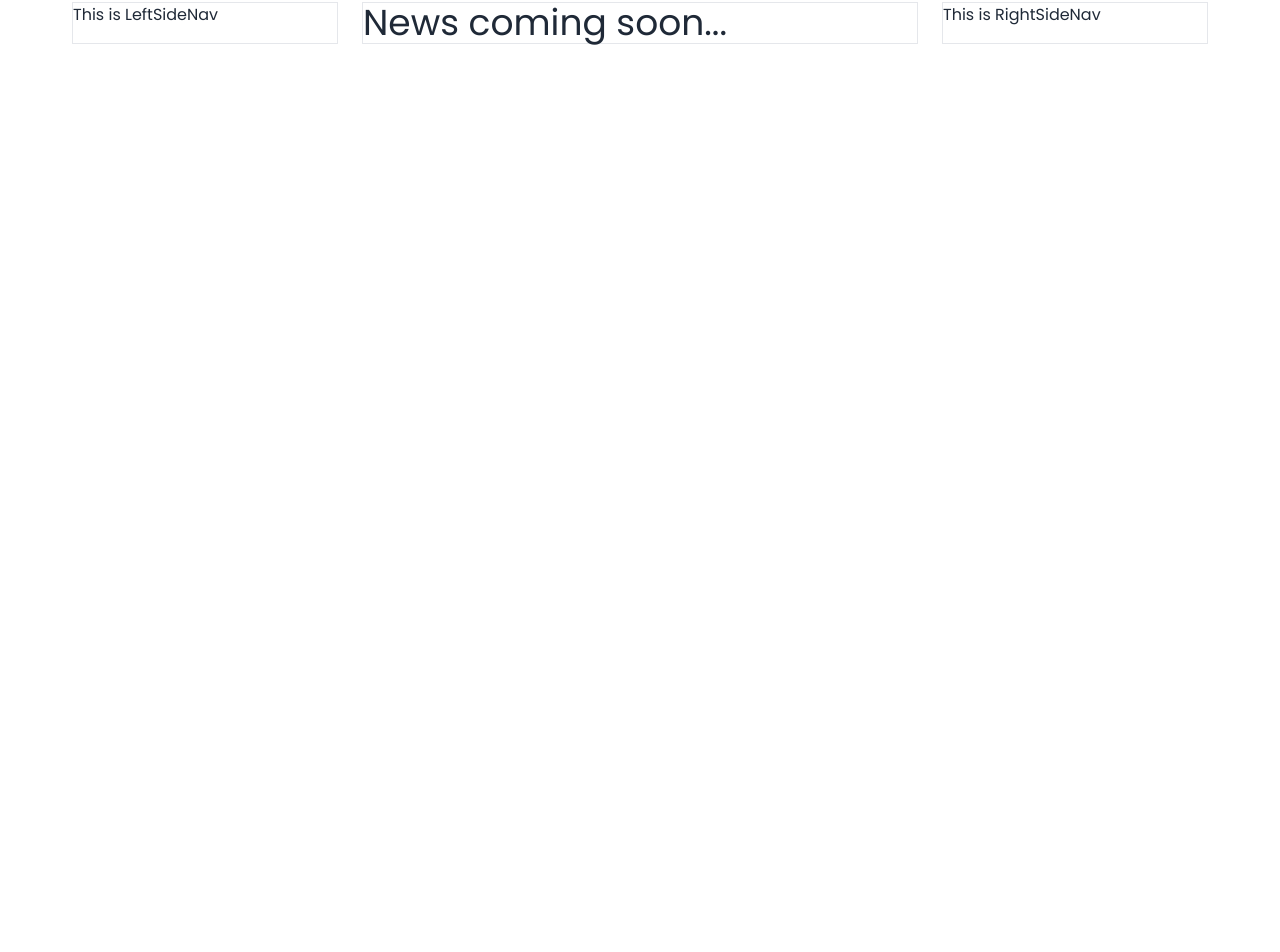
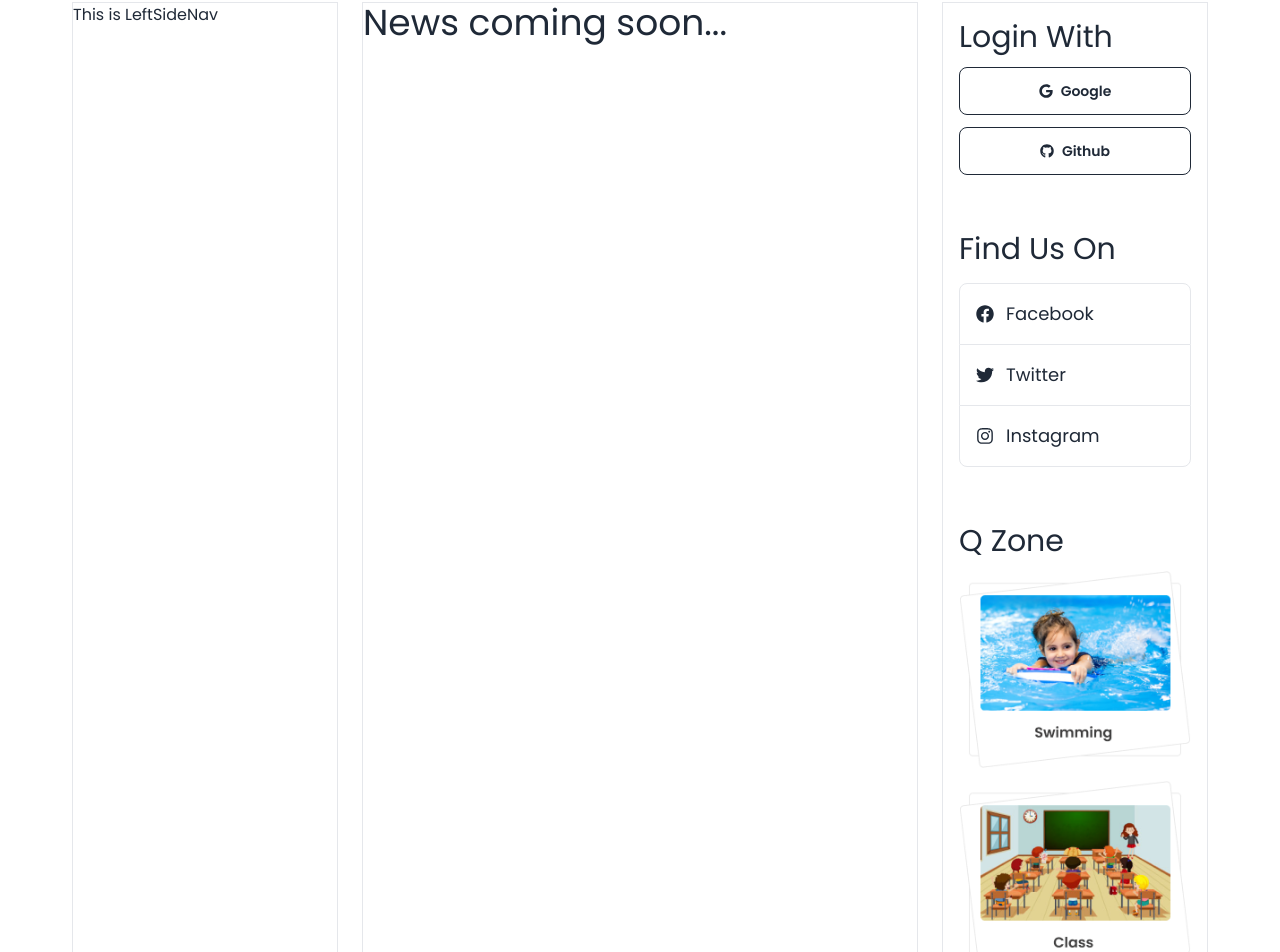
Before and after one commit to arfanur04/52-react-dragon-news-auth, a React (Vite) app: page / in a window 1280 px wide. Shown: the part 220-1172 px from the top of the page. Before the commit the page ends 800 px from the top, so only its background shows below. Built offline with nearby package versions, Linux system fonts and the light colour scheme.

Commit message:
52-8 Right Navigation

```diff
--- a/package.json
+++ b/package.json
@@ -17,6 +17,7 @@
     "react": "^18.2.0",
     "react-dom": "^18.2.0",
     "react-fast-marquee": "^1.6.4",
+    "react-icons": "^5.0.1",
     "react-router-dom": "^6.22.3",
     "sort-by": "^1.2.0"
   },
--- a/src/pages/Shared/RightSideNav/RightSideNav.jsx
+++ b/src/pages/Shared/RightSideNav/RightSideNav.jsx
@@ -1,9 +1,72 @@
+import {
+	FaFacebook,
+	FaGithub,
+	FaGoogle,
+	FaInstagram,
+	FaTwitter,
+} from "react-icons/fa";
+import qZone1 from "../../../assets/qZone1.png";
+import qZone2 from "../../../assets/qZone2.png";
+import qZone3 from "../../../assets/qZone3.png";
+
 const RightSideNav = () => {
-   return (
-      <div>
-         <h2>This is RightSideNav</h2>
-      </div>
-   );
+	return (
+		<div>
+			{/* Login with ----------------------------------- */}
+			<div className="p-4 mb-6 space-y-3">
+				<h2 className="text-3xl">Login With</h2>
+				<button className="w-full btn btn-outline">
+					<FaGoogle />
+					Google
+				</button>
+				<button className="w-full btn btn-outline">
+					<FaGithub />
+					Github
+				</button>
+			</div>
+			{/* Find Us On ----------------------------------- */}
+			<div className="p-4 mb-6">
+				<h2 className="mb-4 text-3xl">Find Us On</h2>
+				<a
+					href=""
+					className="flex items-center p-4 text-lg border rounded-t-lg"
+				>
+					<FaFacebook className="mr-3" />
+					Facebook
+				</a>
+				<a
+					href=""
+					className="flex items-center p-4 text-lg border-x"
+				>
+					<FaTwitter className="mr-3" />
+					Twitter
+				</a>
+				<a
+					href=""
+					className="flex items-center p-4 text-lg border rounded-b-lg"
+				>
+					<FaInstagram className="mr-3" />
+					Instagram
+				</a>
+			</div>
+			{/* q zone ----------------------------------- */}
+			<div className="p-4 mb-6 space-y-3">
+				<h2 className="text-3xl">Q Zone</h2>
+				<img
+					src={qZone1}
+					alt=""
+				/>
+				<img
+					src={qZone2}
+					alt=""
+				/>
+				<img
+					src={qZone3}
+					alt=""
+				/>
+			</div>
+		</div>
+	);
 };
 
 export default RightSideNav;
```
Also changed, not shown: 1 other file (tests, documents, lock files or other folders).
